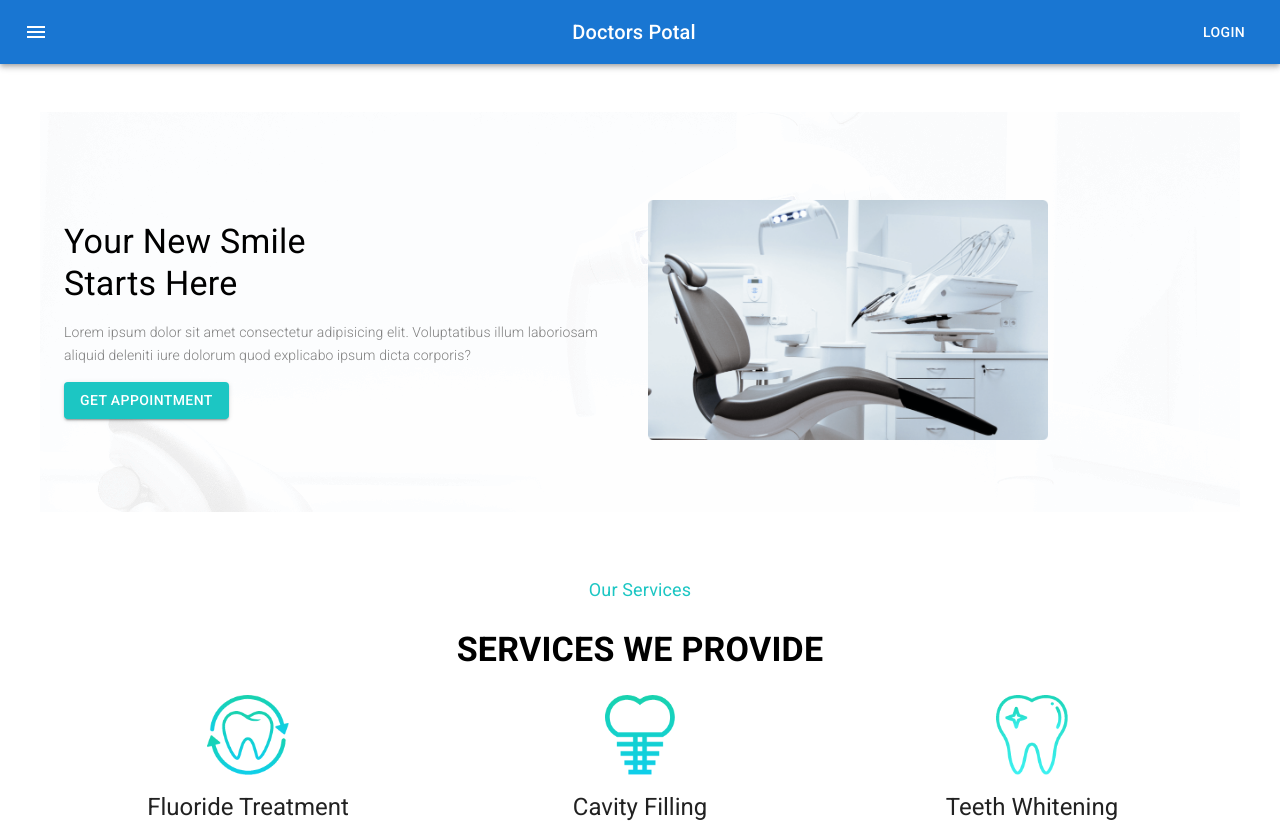
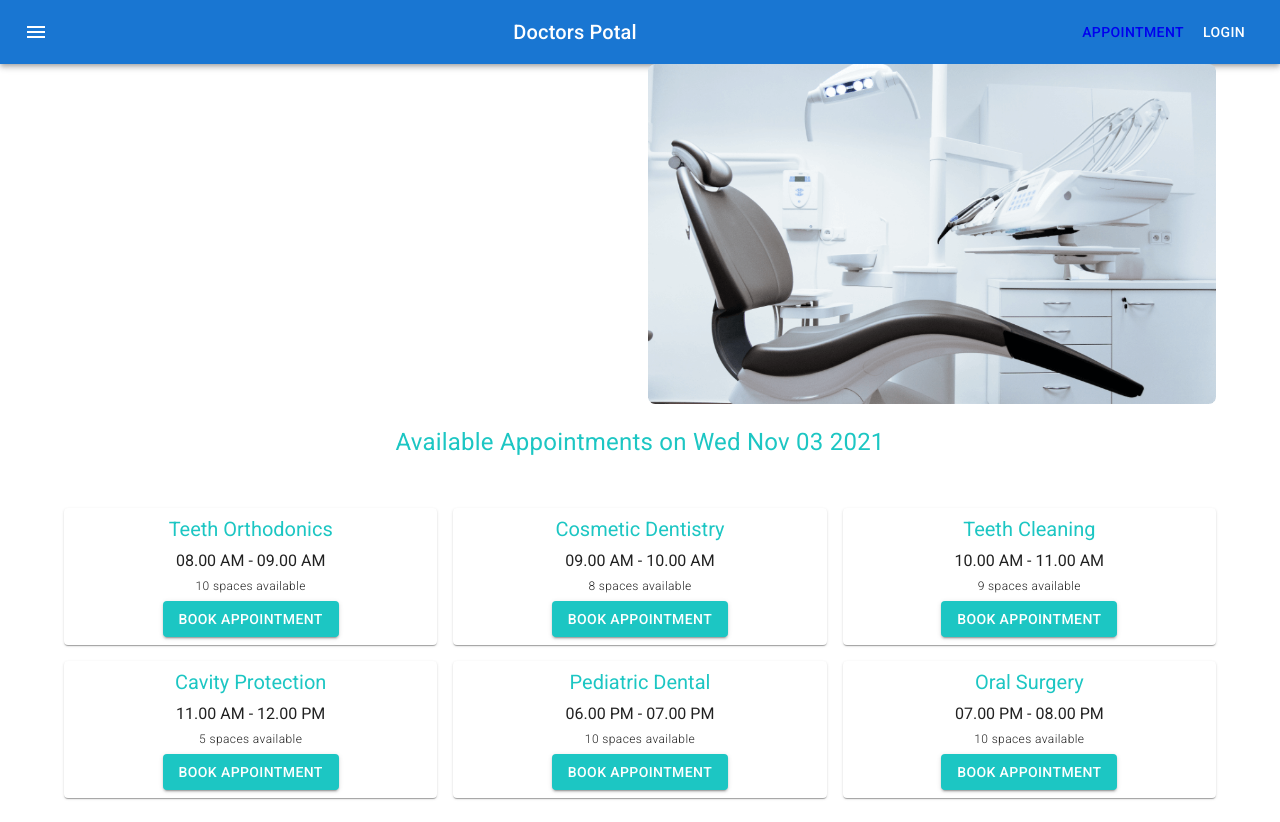
Before and after one commit to Springhawk27/react-doctors-portal-client, a React (Create React App) app: page /appointment in a window 1280 px wide. Shown: the top 822 px of the page. Built offline with nearby package versions, Linux system fonts and the light colour scheme.

Commit message:
more components added and appoint page done with modal and form

```diff
--- a/package.json
+++ b/package.json
@@ -6,10 +6,12 @@
     "@emotion/react": "^11.5.0",
     "@emotion/styled": "^11.3.0",
     "@mui/icons-material": "^5.0.5",
+    "@mui/lab": "^5.0.0-alpha.53",
     "@mui/material": "^5.0.6",
     "@testing-library/jest-dom": "^5.15.0",
     "@testing-library/react": "^11.2.7",
     "@testing-library/user-event": "^12.8.3",
+    "date-fns": "^2.25.0",
     "react": "^17.0.2",
     "react-dom": "^17.0.2",
     "react-router-dom": "^5.3.0",
--- a/src/App.js
+++ b/src/App.js
@@ -6,6 +6,7 @@
   Link
 } from "react-router-dom";
 import Home from './Pages/Home/Home/Home';
+import Appointment from './Pages/Appointment/Appointment/Appointment';
 
 
 
@@ -14,8 +15,8 @@
     <div className="App">
       <Router>
         <Switch>
-          <Route path="/about">
-            <Home />
+          <Route path="/appointment">
+            <Appointment />
           </Route>
           <Route path="/users">
             <Home />
--- /dev/null
+++ b/src/Pages/Appointment/Appointment/Appointment.js
@@ -0,0 +1,18 @@
+import React from 'react';
+import Navigation from '../../Shared/Navigation/Navigation';
+import AppointmentHeader from '../AppointmentHeader/AppointmentHeader';
+import AvailableAppointment from '../AvailableAppointment/AvailableAppointment';
+
+const Appointment = () => {
+    const [date, setDate] = React.useState(new Date());
+
+    return (
+        <div>
+            <Navigation></Navigation>
+            <AppointmentHeader date={date} setDate={setDate}></AppointmentHeader>
+            <AvailableAppointment date={date}></AvailableAppointment>
+        </div>
+    );
+};
+
+export default Appointment;
--- /dev/null
+++ b/src/Pages/Appointment/AppointmentHeader/AppointmentHeader.js
@@ -0,0 +1,28 @@
+import { Container, Grid } from '@mui/material';
+import React from 'react';
+
+import chair from '../../../images/chair.png';
+import Calendar from '../../Shared/Calendar/Calendar';
+
+const AppointmentHeader = ({ date, setDate }) => {
+
+
+    return (
+        <Container>
+            <Grid container spacing={2}>
+                <Grid item xs={12} md={6}>
+                    <Calendar
+                        date={date}
+                        setDate={setDate}
+                    ></Calendar>
+                </Grid>
+                <Grid item xs={12} md={6}>
+                    <img style={{ width: '100%' }} src={chair} alt="" />
+                </Grid>
+
+            </Grid>
+        </Container>
+    );
+};
+
+export default AppointmentHeader;
--- /dev/null
+++ b/src/Pages/Appointment/AvailableAppointment/AvailableAppointment.js
@@ -0,0 +1,61 @@
+import { Container, Grid, Typography } from '@mui/material';
+import React from 'react';
+import Booking from '../Booking/Booking';
+
+const bookings = [
+    {
+        id: 1,
+        name: 'Teeth Orthodonics',
+        time: '08.00 AM - 09.00 AM',
+        space: 10,
+    },
+    {
+        id: 2,
+        name: 'Cosmetic Dentistry',
+        time: '09.00 AM - 10.00 AM',
+        space: 8,
+    },
+    {
+        id: 3,
+        name: 'Teeth Cleaning',
+        time: '10.00 AM - 11.00 AM',
+        space: 9,
+    },
+    {
+        id: 4,
+        name: 'Cavity Protection',
+        time: '11.00 AM - 12.00 PM',
+        space: 5,
+    },
+    {
+        id: 5,
+        name: 'Pediatric Dental',
+        time: '06.00 PM - 07.00 PM',
+        space: 10,
+    },
+    {
+        id: 6,
+        name: 'Oral Surgery',
+        time: '07.00 PM - 08.00 PM',
+        space: 10,
+    },
+]
+
+const AvailableAppointment = ({ date }) => {
+
+
+    return (
+        <Container>
+            <Typography sx={{ fontSize: 24, color: '#1CC6C3', mt: 2 }}>Available Appointments on {date.toDateString()}</Typography>
+            <Grid container spacing={2} sx={{ my: 4 }}>
+                {bookings.map(booking => <Booking
+                    key={booking.id}
+                    booking={booking}
+                    date={date}
+                ></Booking>)}
+            </Grid>
+        </Container>
+    );
+};
+
+export default AvailableAppointment;
--- /dev/null
+++ b/src/Pages/Appointment/Booking/Booking.js
@@ -0,0 +1,38 @@
+import { Button, Grid, Paper } from '@mui/material';
+import React from 'react';
+import Typography from '@mui/material/Typography';
+import BookingModal from '../BookingModal/BookingModal';
+
+
+const Booking = ({ booking, date }) => {
+    const { name, time, space } = booking;
+    const [openBooking, setBookingOpen] = React.useState(false);
+    const handleBookingOpen = () => setBookingOpen(true);
+    const handleBookingClose = () => setBookingOpen(false);
+    return (
+        <>
+            <Grid item xs={12} sm={6} md={4}>
+                <Paper sx={{ py: 1 }} elevation={1}>
+                    <Typography sx={{ fontSize: 20, color: '#1CC6C3' }} variant="h5" gutterBottom component="div">
+                        {name}
+                    </Typography>
+                    <Typography sx={{ fontSize: 16 }} variant="h5" gutterBottom component="div">
+                        {time}
+                    </Typography>
+                    <Typography sx={{ fontWeight: 300 }} variant="caption" display="block" gutterBottom>
+                        {space} spaces available
+                    </Typography>
+                    <Button onClick={handleBookingOpen} sx={{ backgroundColor: '#1CC6C3' }} variant="contained">Book Appointment</Button>
+                </Paper>
+            </Grid>
+            <BookingModal
+                booking={booking}
+                date={date}
+                openBooking={openBooking}
+                handleBookingClose={handleBookingClose}
+            ></BookingModal>
+        </>
+    );
+};
+
+export default Booking;
--- /dev/null
+++ b/src/Pages/Appointment/BookingModal/BookingModal.js
@@ -0,0 +1,104 @@
+import React from 'react';
+import Backdrop from '@mui/material/Backdrop';
+import Box from '@mui/material/Box';
+import Modal from '@mui/material/Modal';
+import Fade from '@mui/material/Fade';
+import Typography from '@mui/material/Typography';
+import TextField from '@mui/material/TextField';
+import { Button } from '@mui/material';
+
+
+const style = {
+    position: 'absolute',
+    top: '50%',
+    left: '50%',
+    transform: 'translate(-50%, -50%)',
+    width: 400,
+    bgcolor: 'background.paper',
+    border: '2px solid #000',
+    boxShadow: 24,
+    p: 4,
+};
+
+const BookingModal = ({ openBooking, handleBookingClose, booking, date }) => {
+    const { name, time } = booking;
+
+    const handleBookingSubmit = e => {
+        alert('Submitted');
+        // collect data and send to the database
+
+        handleBookingClose();
+        e.preventDefault();
+    }
+
+    return (
+        <Modal
+            aria-labelledby="transition-modal-title"
+            aria-describedby="transition-modal-description"
+            open={openBooking}
+            onClose={handleBookingClose}
+            closeAfterTransition
+            BackdropComponent={Backdrop}
+            BackdropProps={{
+                timeout: 500,
+            }}
+        >
+            <Fade in={openBooking}>
+                <Box sx={style}>
+                    <Typography sx={{ mb: 2 }} id="transition-modal-title" variant="h6" component="h2">
+                        {name}
+                    </Typography>
+                    <form onSubmit={handleBookingSubmit}>
+                        <TextField
+                            label="Date"
+                            id="outlined-size-small"
+                            defaultValue={date.toDateString()}
+                            size="small"
+                            sx={{ width: '100%', mb: 1 }}
+                            InputProps={{
+                                readOnly: true,
+                            }}
+                        />
+                        <TextField
+                            label="Time"
+                            id="outlined-size-small"
+                            defaultValue={time}
+                            size="small"
+                            sx={{ width: '100%', my: 1 }}
+                            InputProps={{
+                                readOnly: true,
+                            }}
+                        />
+                        <TextField
+                            label="Name"
+                            id="outlined-size-small"
+                            defaultValue=""
+                            placeholder="Your Name"
+                            size="small"
+                            sx={{ width: '100%', my: 1 }}
+                        />
+                        <TextField
+                            label="Email"
+                            id="outlined-size-small"
+                            defaultValue=""
+                            placeholder="Your Email"
+                            size="small"
+                            sx={{ width: '100%', my: 1 }}
+                        />
+                        <TextField
+                            label="Phone Number"
+                            id="outlined-size-small"
+                            defaultValue=""
+                            placeholder="Your Phone Number"
+                            size="small"
+                            sx={{ width: '100%', my: 1 }}
+                        />
+                        <Button type="submit" sx={{ backgroundColor: '#1CC6C3', mt: 1 }} variant="contained">Submit</Button>
+                    </form>
+                </Box>
+            </Fade>
+        </Modal>
+    );
+};
+
+export default BookingModal;
--- /dev/null
+++ b/src/Pages/Shared/Calendar/Calendar.js
@@ -0,0 +1,26 @@
+import React from 'react';
+
+import isWeekend from 'date-fns/isWeekend';
+import TextField from '@mui/material/TextField';
+import AdapterDateFns from '@mui/lab/AdapterDateFns';
+import LocalizationProvider from '@mui/lab/LocalizationProvider';
+import StaticDatePicker from '@mui/lab/StaticDatePicker';
+
+const Calendar = ({ date, setDate }) => {
+
+    return (
+        <LocalizationProvider dateAdapter={AdapterDateFns}>
+            <StaticDatePicker
+                displayStaticWrapperAs="desktop"
+                openTo="day"
+                value={date}
+                onChange={(newValue) => {
+                    setDate(newValue);
+                }}
+                renderInput={(params) => <TextField {...params} />}
+            />
+        </LocalizationProvider>
+    );
+};
+
+export default Calendar;
--- a/src/Pages/Shared/Navigation/Navigation.js
+++ b/src/Pages/Shared/Navigation/Navigation.js
@@ -6,6 +6,7 @@
 import Button from '@mui/material/Button';
 import IconButton from '@mui/material/IconButton';
 import MenuIcon from '@mui/icons-material/Menu';
+import { Link } from 'react-router-dom';
 
 const Navigation = () => {
     return (
@@ -24,6 +25,10 @@
                     <Typography variant="h6" component="div" sx={{ flexGrow: 1 }}>
                         Doctors Potal
                     </Typography>
+                    <Link
+                        to="/appointment"
+                    ><Button color="inherit">Appointment</Button>
+                    </Link>
                     <Button color="inherit">Login</Button>
                 </Toolbar>
             </AppBar>
```
Also changed, not shown: 1 other file (tests, documents, lock files or other folders).
